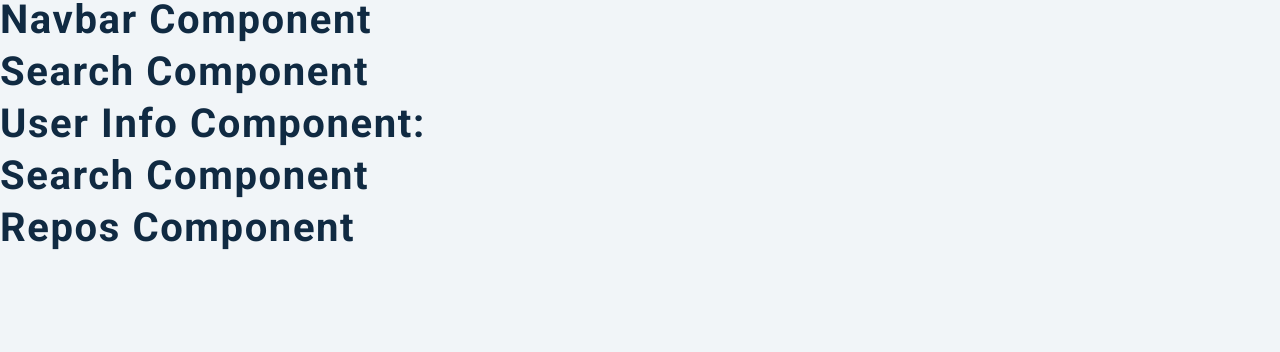
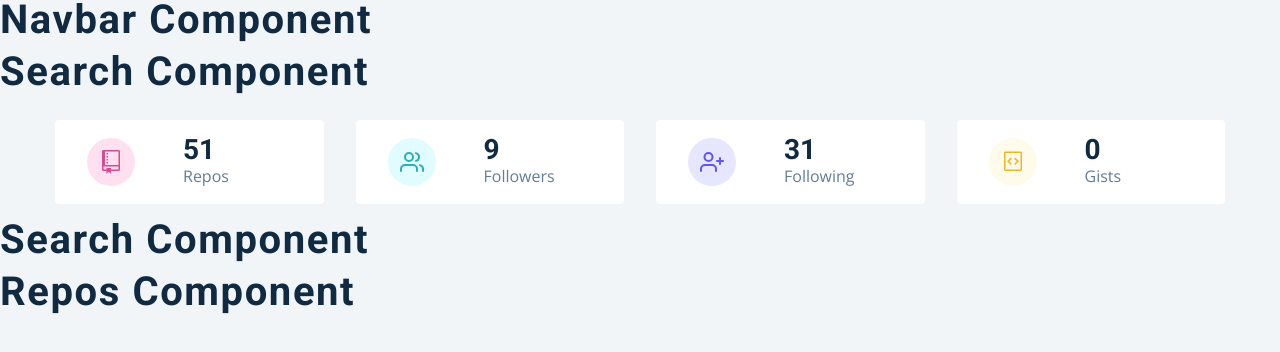
Before and after one commit to Pratyush2710/Github-Dashboard, a React (Create React App) app: page / in a window 1280 px wide. Shown: the top 352 px of the page. Built offline with nearby package versions, Linux system fonts and the light colour scheme.

Commit message:
info element

```diff
--- a/src/components/Info.js
+++ b/src/components/Info.js
@@ -5,9 +5,62 @@
 import { FiUsers, FiUserPlus } from "react-icons/fi";
 
 const UserInfo = () => {
-  const data = React.useContext(GithubContext);
-  console.log(data);
-  return <h2>user info component: </h2>;
+  const { githubUser } = React.useContext(GithubContext);
+  const { public_repos, followers, following, public_gists } = githubUser;
+  // console.log(githubUser);
+
+  const items = [
+    {
+      id: 1,
+      icon: <GoRepo className="icon" />,
+      label: "repos",
+      value: public_repos,
+      color: "pink",
+    },
+    {
+      id: 2,
+      icon: <FiUsers className="icon" />,
+      label: "followers",
+      value: followers,
+      color: "green",
+    },
+    {
+      id: 3,
+      icon: <FiUserPlus className="icon" />,
+      label: "following",
+      value: following,
+      color: "purple",
+    },
+    {
+      id: 4,
+      icon: <GoGist className="icon" />,
+      label: "gists",
+      value: public_gists,
+      color: "yellow",
+    },
+  ];
+  console.log(items);
+  return (
+    <section className="section">
+      <Wrapper className="section-center">
+        {items.map((item) => {
+          return <Item key={item.id} {...item} />;
+        })}
+      </Wrapper>
+    </section>
+  );
+};
+
+const Item = ({ icon, label, value, color }) => {
+  return (
+    <article className="item">
+      <span className={color}>{icon}</span>
+      <div>
+        <h3>{value}</h3>
+        <p>{label}</p>
+      </div>
+    </article>
+  );
 };
 
 const Wrapper = styled.section`
```
